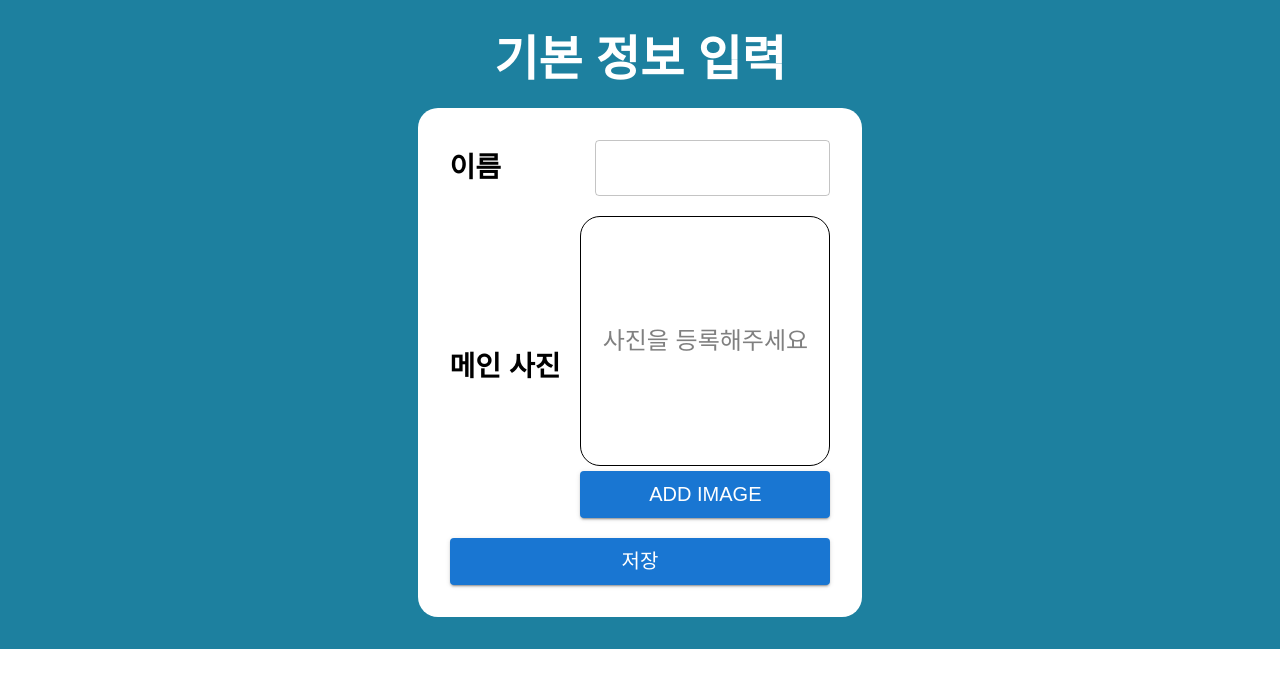
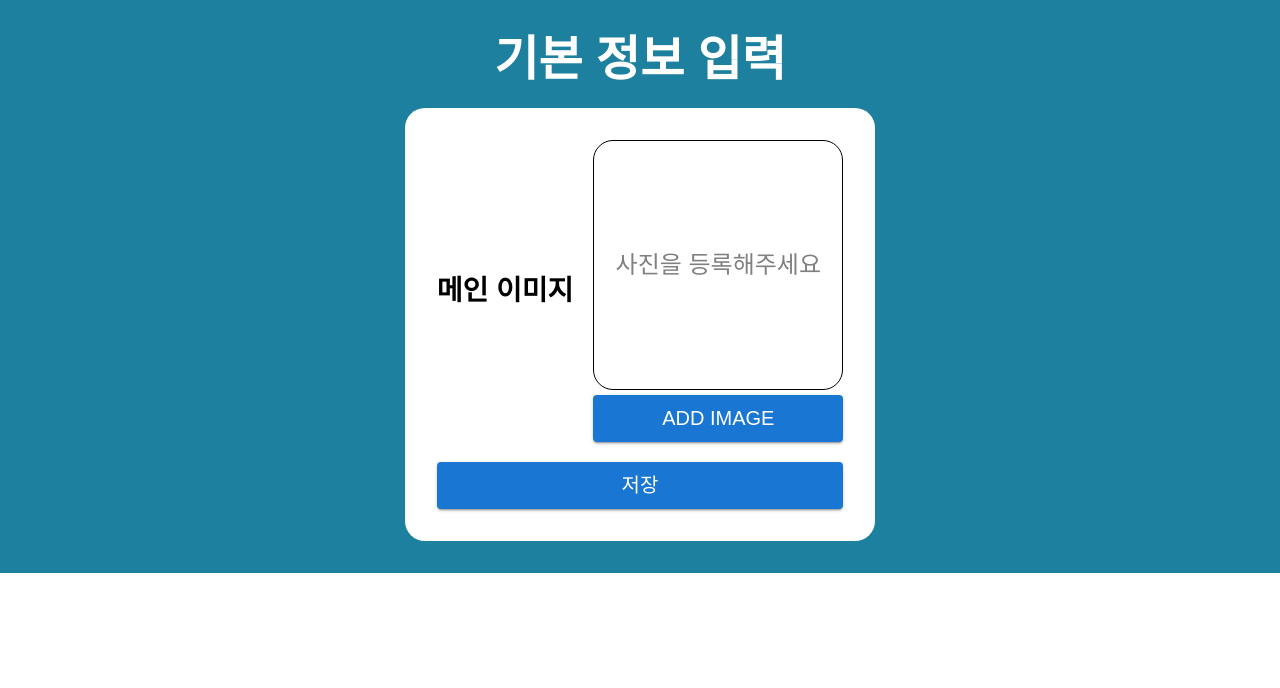
Before and after one commit to bell-ho/my-portfolio, a Next.js app in the folder front/: page /product in a window 1280 px wide. Shown: the top 688 px of the page. Built offline with nearby package versions, Linux system fonts and the light colour scheme; a web font is replaced by a local one.

Commit message:
front  -디자인 수정

```diff
--- a/front/src/components/portfolio-form/InfoForm.js
+++ b/front/src/components/portfolio-form/InfoForm.js
@@ -30,11 +30,7 @@ const InfoForm = () => {
   return (
     <Wrapper>
       <InputWrapper>
-        <Typography variant={'h2'}>이름</Typography>
-        <TextField />
-      </InputWrapper>
-      <InputWrapper>
-        <Typography variant={'h2'}>메인 사진</Typography>
+        <Typography variant={'h2'}>메인 이미지</Typography>
 
         <ImageInputWrapper>
           <Box
```
